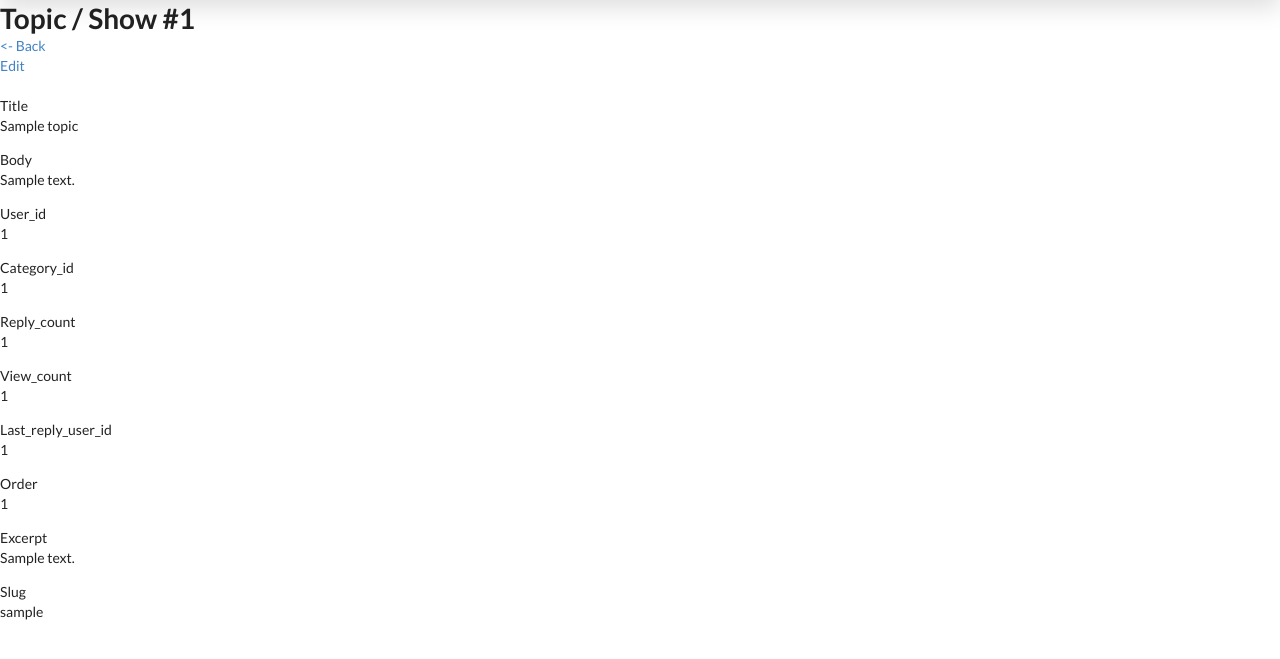
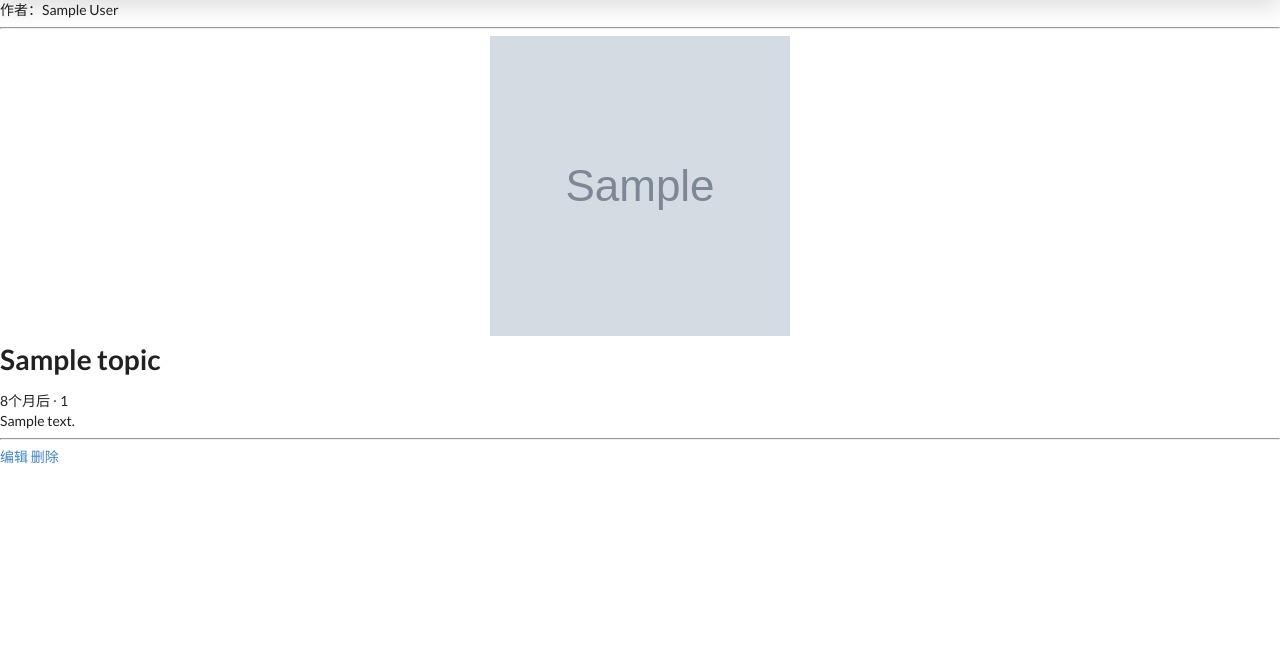
Before and after one commit to work-bition/workbition-laravel, a Laravel app: page /topics/1 in a window 1280 px wide. Shown: the part 121-780 px from the top of the page. Run offline with Laravel 8, Linux system fonts and the light colour scheme; tables that the repository leaves empty hold one stand-in row (values such as "Sample post"); grey boxes marked "Sample" are stand-in pictures; data that the repository does not hold is empty; parts of the project's set-up code (start-up, migrations or seed data) failed here and were passed over.

Commit message:
话题内容页面

```diff
--- a/resources/views/layouts/app.blade.php
+++ b/resources/views/layouts/app.blade.php
@@ -8,6 +8,7 @@
     @yield('styles')
 
     <meta charset="utf-8">
+    <meta name="description" content="@yield('description', '办公与数字生活指南')" />
     <meta name="viewport" content="width=device-width, initial-scale=1.0, user-scalable=no, minimum-scale=1.0, maximum-scale=1.0,viewport-fit=cover">
     <meta http-equiv="X-UA-Compatible" content="ie=edge">
 
--- a/resources/views/topics/show.blade.php
+++ b/resources/views/topics/show.blade.php
@@ -1,63 +1,63 @@
 @extends('layouts.app')
+
+@section('title', $topic->title)
+@section('description', $topic->excerpt)
+
 
 @section('content')
 
-<div class="container">
-  <div class="col-md-10 offset-md-1">
-    <div class="card ">
-      <div class="card-header">
-        <h1>Topic / Show #{{ $topic->id }}</h1>
-      </div>
+  <div class="row">
 
-      <div class="card-body">
-        <div class="card-block bg-light">
-          <div class="row">
-            <div class="col-md-6">
-              <a class="btn btn-link" href="{{ route('topics.index') }}"><- Back</a>
-            </div>
-            <div class="col-md-6">
-              <a class="btn btn-sm btn-warning float-right mt-1" href="{{ route('topics.edit', $topic->id) }}">
-                Edit
+    <div class="col-lg-3 col-md-3 hidden-sm hidden-xs author-info">
+      <div class="card ">
+        <div class="card-body">
+          <div class="text-center">
+            作者：{{ $topic->user->name }}
+          </div>
+          <hr>
+          <div class="media">
+            <div align="center">
+              <a href="{{ route('users.show', $topic->user->id) }}">
+                <img class="thumbnail img-fluid" src="{{ $topic->user->avatar }}" width="300px" height="300px">
               </a>
             </div>
           </div>
         </div>
-        <br>
-
-        <label>Title</label>
-<p>
-	{{ $topic->title }}
-</p> <label>Body</label>
-<p>
-	{{ $topic->body }}
-</p> <label>User_id</label>
-<p>
-	{{ $topic->user_id }}
-</p> <label>Category_id</label>
-<p>
-	{{ $topic->category_id }}
-</p> <label>Reply_count</label>
-<p>
-	{{ $topic->reply_count }}
-</p> <label>View_count</label>
-<p>
-	{{ $topic->view_count }}
-</p> <label>Last_reply_user_id</label>
-<p>
-	{{ $topic->last_reply_user_id }}
-</p> <label>Order</label>
-<p>
-	{{ $topic->order }}
-</p> <label>Excerpt</label>
-<p>
-	{{ $topic->excerpt }}
-</p> <label>Slug</label>
-<p>
-	{{ $topic->slug }}
-</p>
       </div>
     </div>
+
+    <div class="col-lg-9 col-md-9 col-sm-12 col-xs-12 topic-content">
+      <div class="card ">
+        <div class="card-body">
+          <h1 class="text-center mt-3 mb-3">
+            {{ $topic->title }}
+          </h1>
+
+          <div class="article-meta text-center text-secondary">
+            {{ $topic->created_at->diffForHumans() }}
+            ⋅
+            <i class="far fa-comment"></i>
+            {{ $topic->reply_count }}
+          </div>
+
+          <div class="topic-body mt-4 mb-4">
+            {!! $topic->body !!}
+          </div>
+
+          <div class="operate">
+            <hr>
+            <a href="{{ route('topics.edit', $topic->id) }}" class="btn btn-outline-secondary btn-sm" role="button">
+              <i class="far fa-edit"></i> 编辑
+            </a>
+            <a href="#" class="btn btn-outline-secondary btn-sm" role="button">
+              <i class="far fa-trash-alt"></i> 删除
+            </a>
+          </div>
+
+        </div>
+      </div>
+    </div>
+
   </div>
-</div>
 
 @endsection
```
